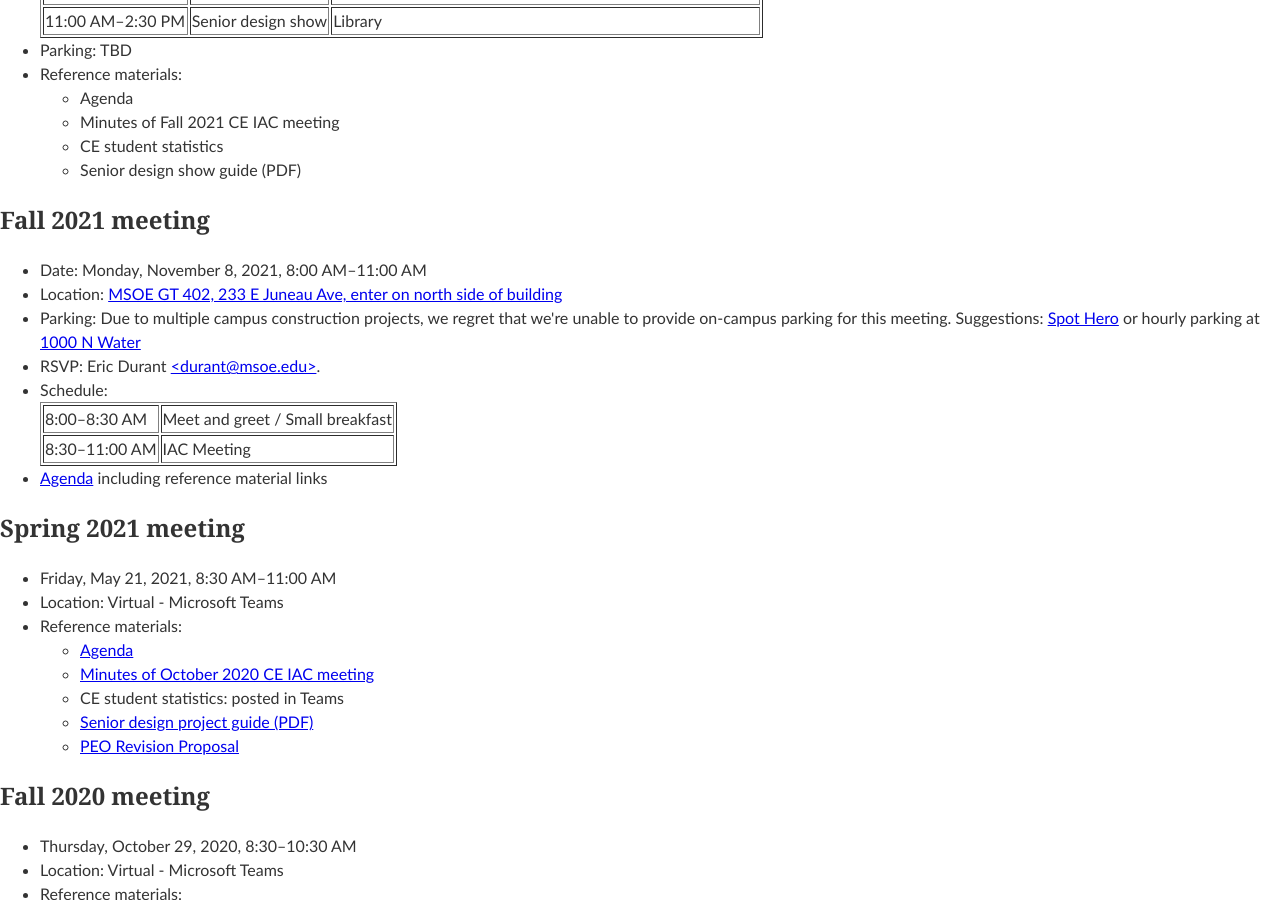
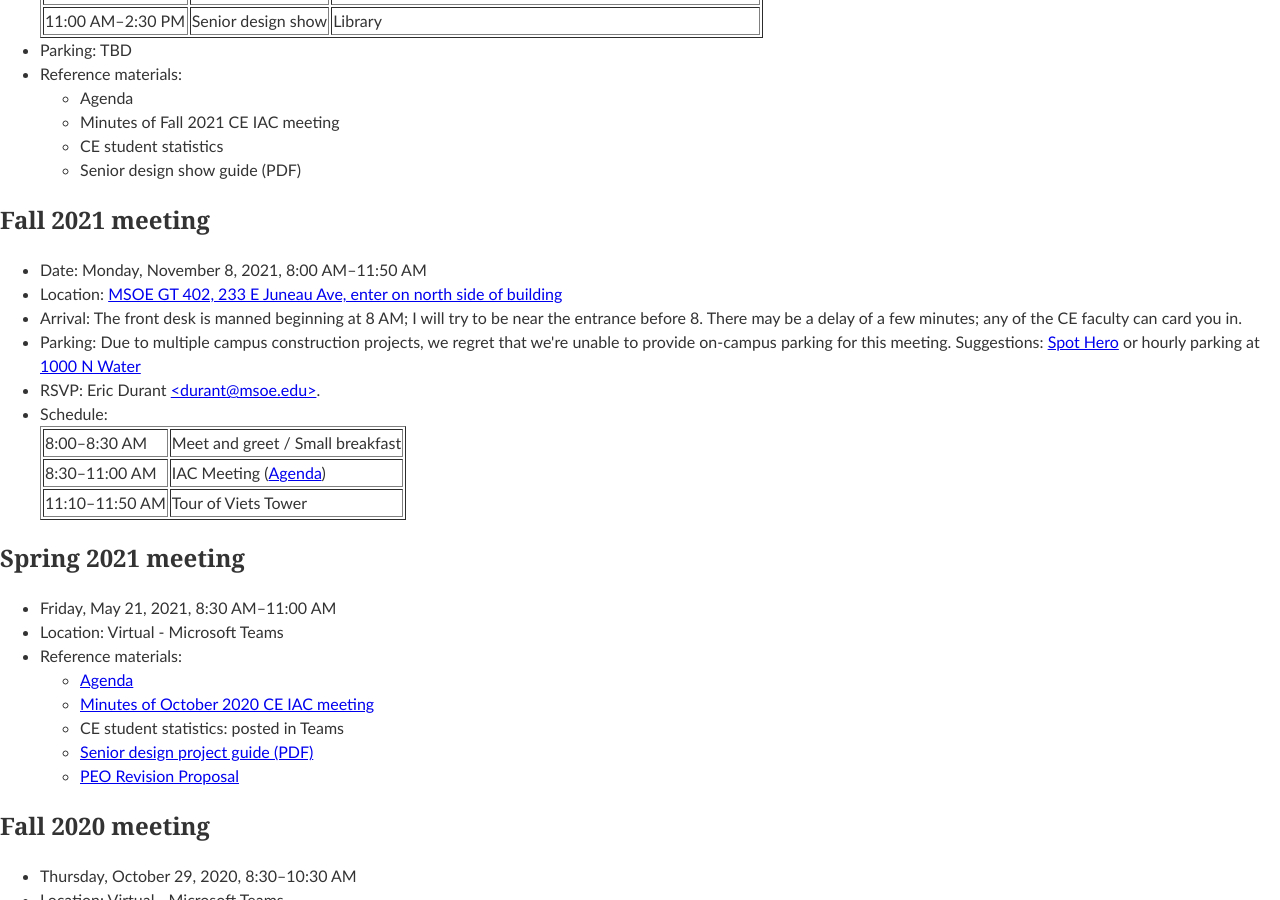
Before and after one commit to edurant/edurant.github.io, a Jekyll site: the page built from ceiac/index.html, in a window 1280 px wide and 900 px high, scrolled down 768 px. Built offline with Jekyll 4.4.1, drawn with Linux system fonts in a browser that asks for light colours.

Commit message:
ce iac update agenda to include tour, etc.

```diff
--- a/ceiac/agenda2021-11-08.html
+++ b/ceiac/agenda2021-11-08.html
@@ -96,7 +96,7 @@
 	<li>Action items</li></ul>
 </td></tr>
 
-<tr><td>11:00&nbsp;AM</td><td>Adjourn</td></tr>
+<tr><td>11:00&nbsp;AM</td><td>Adjourn to tour</td></tr>
 
 </table>
 
--- a/ceiac/index.html
+++ b/ceiac/index.html
@@ -51,15 +51,16 @@ before the MSOE senior design show.</p>
 
 <h1>Fall 2021 meeting</h1>
   <ul>
-    <li>Date: Monday, November 8, 2021, 8:00 AM&ndash;11:00 AM</li>
+    <li>Date: Monday, November 8, 2021, 8:00 AM&ndash;11:50 AM</li>
     <li>Location: <a href="https://g.page/msoe-grohmann-tower?share">MSOE GT 402, 233 E Juneau Ave, enter on north side of building</a></li>
+    <li>Arrival: The front desk is manned beginning at 8 AM; I will try to be near the entrance before 8. There may be a delay of a few minutes; any of the CE faculty can card you in.</li>
     <li>Parking: Due to multiple campus construction projects, we regret that we're unable to provide on-campus parking for this meeting. Suggestions: <a href="https://spothero.com">Spot Hero</a> or hourly parking at <a href="https://urbanmilwaukee.com/building/1000-north-water-street/">1000 N Water</a></li>
     <li>RSVP: Eric Durant <a href="mailto:durant@msoe.edu">&lt;durant@msoe.edu&gt;</a>.</li>
     <li>Schedule:
       <table border><tr><td>8:00&ndash;8:30 AM</td><td>Meet and greet / Small breakfast</td></tr>
-             <tr><td>8:30&ndash;11:00 AM</td><td>IAC Meeting</td></tr>
+             <tr><td>8:30&ndash;11:00 AM</td><td>IAC Meeting (<a href="agenda2021-11-08.html">Agenda</a>)</td></tr>
+             <tr><td>11:10&ndash;11:50 AM</td><td>Tour of Viets Tower</td></tr>
       </table></li>
-    <li><a href="agenda2021-11-08.html">Agenda</a> including reference material links</li>
   </ul>
 
 <h1>Spring 2021 meeting</h1>
--- a/ceiac/members.html
+++ b/ceiac/members.html
@@ -143,7 +143,7 @@ Mr. Lon Bushweiler (Plexus), Dr. Eric Durant (MSOE), Mr. Bryce Ferguson (Rockwel
 <tr>
   <td>Jon Ubert ('86 EE)</td>
   <td>Sharp Packaging Systems<br/>
-    Engineering Manager<br/>
+    Director of Engineering<br/>
     N59 W22387 Silver Spring<br/>
     Sussex, WI  53089<br/>
     (262) 246-8815 x1132<br/>
```
Also changed, not shown: other parts of ceiac/agenda2021-11-08.html (+1 -1 lines).
